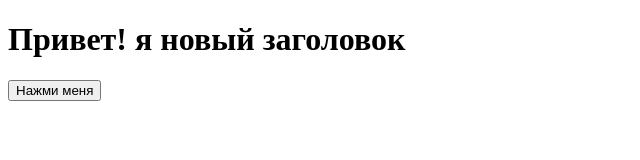
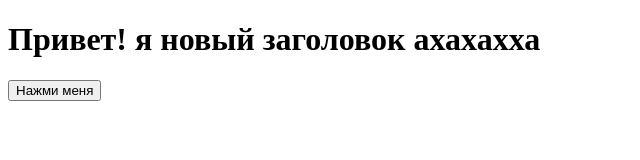
Before and after one commit to tazzis/miniapp, a plain HTML site: page index.html in a window 1280 px wide. Shown: the whole page, without its empty margins (0-640 px from the left). Drawn offline with Linux system fonts and the light colour scheme.

Commit message:
Updated index.html
i think this should nudge github pages

```diff
--- a/index.html
+++ b/index.html
@@ -5,7 +5,7 @@
   <title>Моя мини-апп</title>
 </head>
 <body>
-  <h1>Привет! я новый заголовок</h1>
+  <h1>Привет! я новый заголовок ахахахха</h1>
   <button id="btn">Нажми меня</button>
 
   <script>
```
